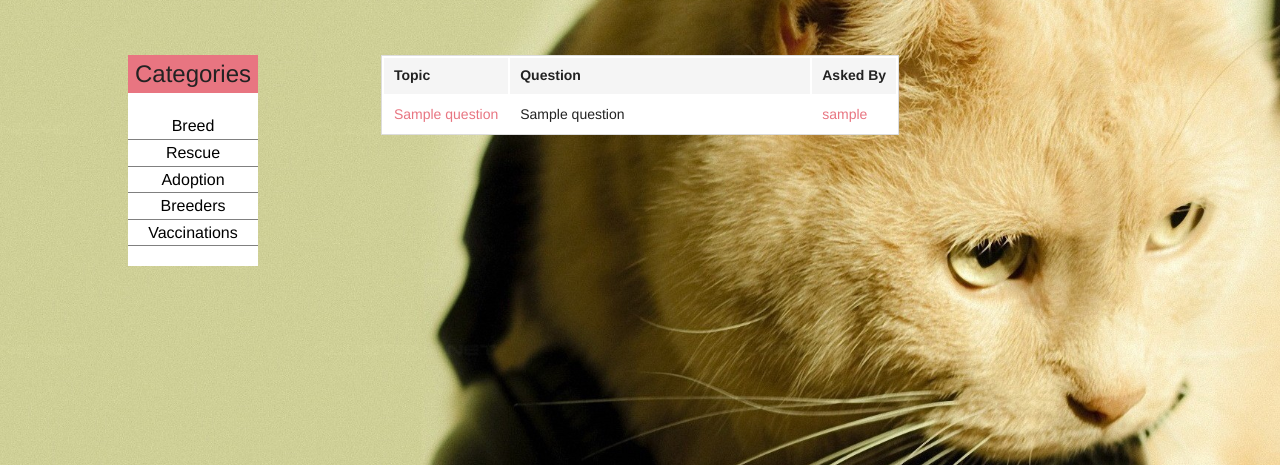
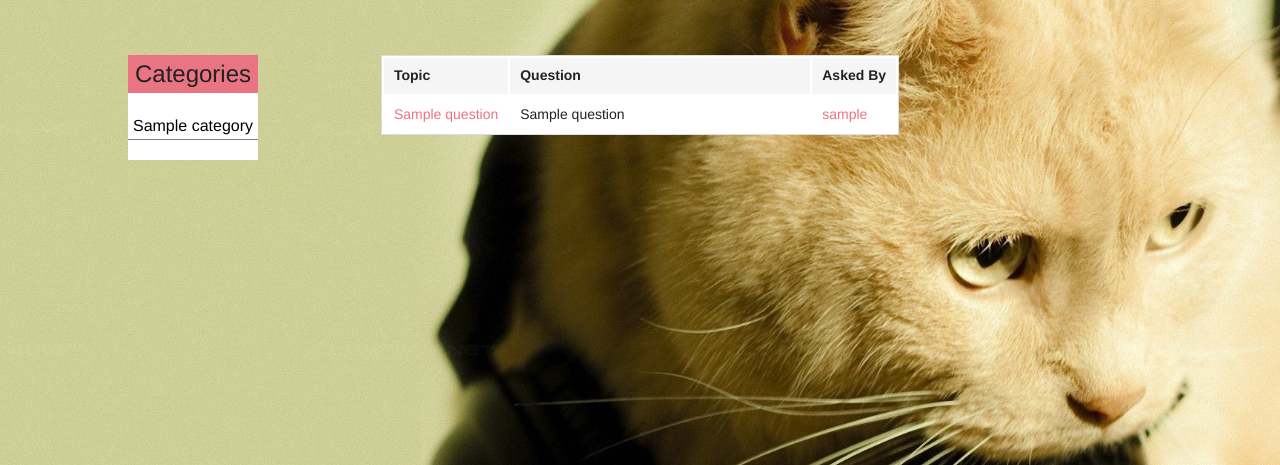
Before and after one commit to nicholedwight/Cat-egorical, a PHP site: page /forum.php in a window 1280 px wide. Shown: the part 45-510 px from the top of the page. Run offline with PHP 8.4, Linux system fonts and the light colour scheme; the visitor is signed in with stand-in values (Sample User, id 1); tables that the repository leaves empty or names only in its code hold one stand-in row (values such as "Sample post").

Commit message:
Category section on forum has links

```diff
--- a/forum.php
+++ b/forum.php
@@ -15,16 +15,19 @@ $db = connectToDatabase();
     $row_count = $statement->rowCount();
     $result = $statement->fetchAll(PDO::FETCH_ASSOC);
 
+    $catquery = "SELECT * FROM  `categories`";
+    $catstatement = $db->prepare($catquery);
+    $catstatement->execute();
+    $catresult = $catstatement->fetchAll(PDO::FETCH_ASSOC);
+
 ?>
 <div class="forum-container">
     <div class="categories">
       <p class="category-list">Categories</p>
+        <?php foreach($catresult as $catrow): ?>
       <ul class="category-list">
-        <li><a href="#">Breed</a></li>
-        <li><a href="#">Rescue</a></li>
-        <li><a href="#">Adoption</a></li>
-        <li><a href="#">Breeders</a></li>
-        <li><a href="#">Vaccinations</a></li>
+        <li><a href="forum.php?id=<?php echo $catrow['id']; ?>"><?php echo $catrow['name']; ?></a></li>
+      <?php endforeach; ?>
       </ul>
     </div>
     <div class="forum">
```
